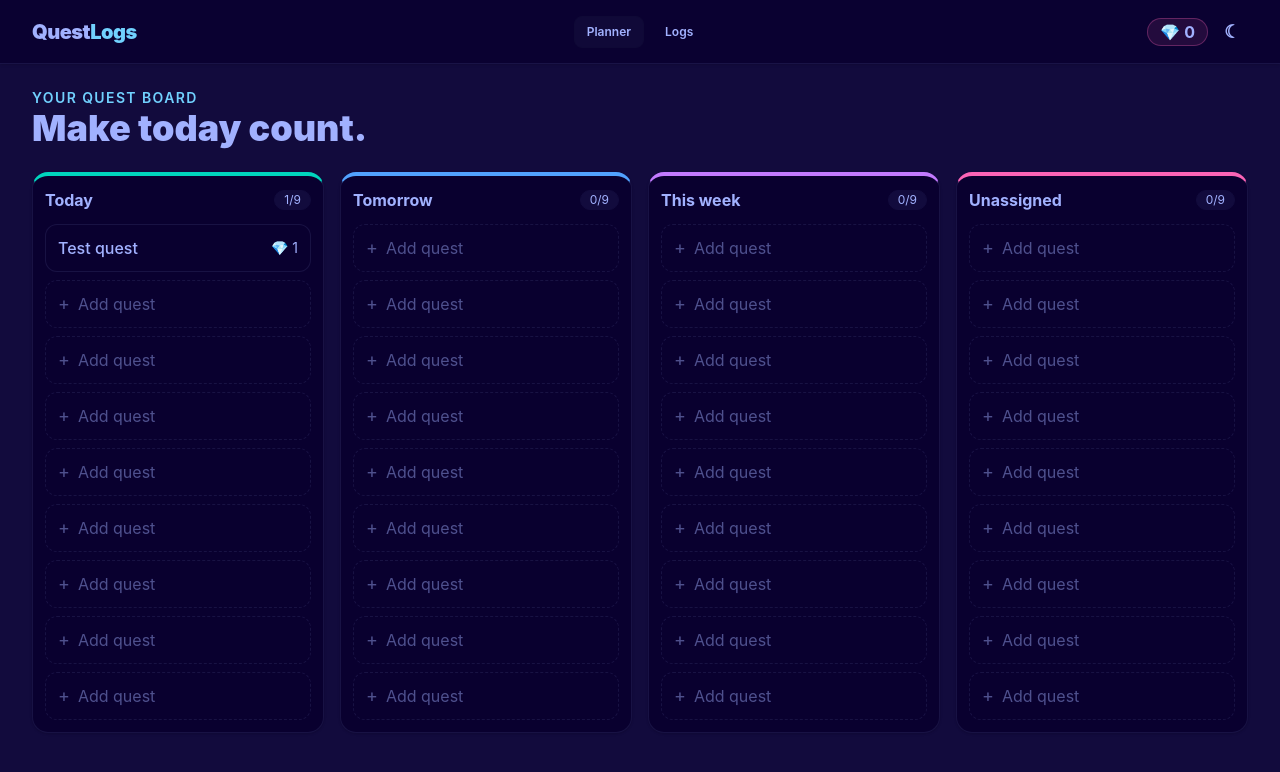
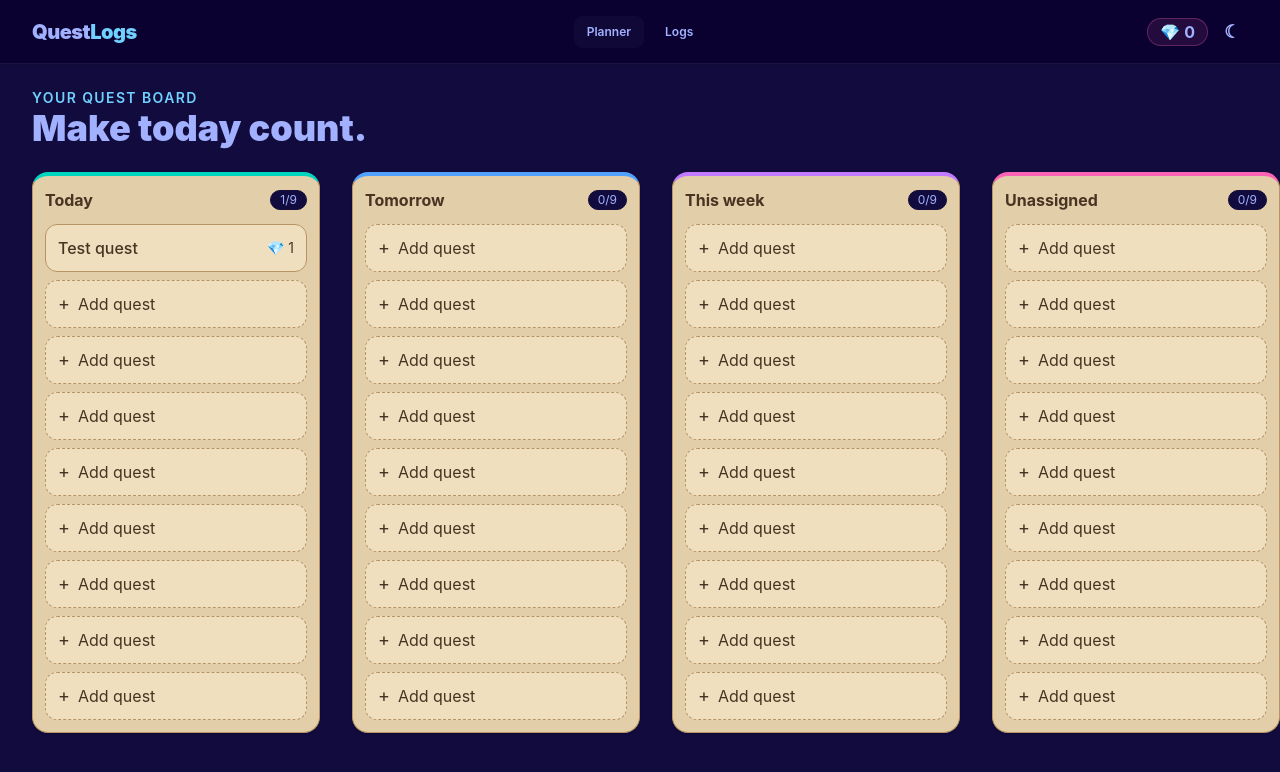
Before and after one commit to ShouryaP9/QuestLogs, a React (Vite) app: page /planner in a window 1280 px wide. Shown: the top 772 px of the page. Built offline with nearby package versions, Linux system fonts and the light colour scheme.

Commit message:
added quest actions and log, and revamped look

```diff
--- a/src/components/AppLayout.jsx
+++ b/src/components/AppLayout.jsx
@@ -2,39 +2,47 @@ import { useEffect, useState } from 'react'
 import { NavLink, Outlet } from 'react-router-dom'
 
 const navClass = ({ isActive }) => `btn btn-ghost btn-sm ${isActive ? 'btn-active theme-accent' : ''}`
+const starterTasks = { today: [{ id: 'test-quest', name: 'Test quest', gems: 1 }], tomorrow: [], week: [], unassigned: [] }
+
+function readSaved(key, fallback) {
+  try { return JSON.parse(localStorage.getItem(key)) ?? fallback } catch { return fallback }
+}
+
+function localDateKey(date = new Date()) {
+  const offset = date.getTimezoneOffset() * 60_000
+  return new Date(date.getTime() - offset).toISOString().slice(0, 10)
+}
 
 export function AppLayout() {
   const [theme, setTheme] = useState(() => localStorage.getItem('questlogs-theme') || 'synthwave')
   const [gems, setGems] = useState(() => Number(localStorage.getItem('questlogs-gems') || 0))
+  const [tasks, setTasks] = useState(() => readSaved('questlogs-tasks', starterTasks))
+  const [logs, setLogs] = useState(() => readSaved('questlogs-logs', {}))
 
-  useEffect(() => {
-    document.documentElement.dataset.theme = theme
-    localStorage.setItem('questlogs-theme', theme)
-  }, [theme])
+  useEffect(() => { document.documentElement.dataset.theme = theme; localStorage.setItem('questlogs-theme', theme) }, [theme])
+  useEffect(() => localStorage.setItem('questlogs-gems', String(gems)), [gems])
+  useEffect(() => localStorage.setItem('questlogs-tasks', JSON.stringify(tasks)), [tasks])
+  useEffect(() => localStorage.setItem('questlogs-logs', JSON.stringify(logs)), [logs])
 
-  useEffect(() => localStorage.setItem('questlogs-gems', String(gems)), [gems])
+  const addTask = (column, task) => setTasks((current) => ({ ...current, [column]: [...current[column], task] }))
+  const updateTask = (column, updatedTask) => setTasks((current) => ({ ...current, [column]: current[column].map((task) => task.id === updatedTask.id ? updatedTask : task) }))
+  const removeTask = (column, id) => setTasks((current) => ({ ...current, [column]: current[column].filter((task) => task.id !== id) }))
+  const finishTask = (column, task) => {
+    removeTask(column, task.id)
+    setGems((current) => current + task.gems)
+    const date = localDateKey()
+    setLogs((current) => ({ ...current, [date]: [{ ...task, completedAt: new Date().toISOString() }, ...(current[date] || [])] }))
+  }
 
   return (
-    <div className="min-h-screen bg-base-200 text-base-content">
-      <header className="navbar sticky top-0 z-20 border-b border-base-content/10 bg-base-100/85 px-4 shadow-sm backdrop-blur md:px-8">
+    <div className="app-shell min-h-screen bg-base-200 text-base-content">
+      <header className="app-header navbar sticky top-0 z-20 border-b border-base-content/10 bg-base-100/85 px-4 shadow-sm backdrop-blur md:px-8">
         <div className="navbar-start"><NavLink to="/planner" className="text-xl font-black tracking-tight">Quest<span className="theme-accent">Logs</span></NavLink></div>
-        <nav className="navbar-center hidden gap-2 md:flex" aria-label="Main navigation">
-          <NavLink to="/planner" className={navClass}>Planner</NavLink>
-          <NavLink to="/logs" className={navClass}>Logs</NavLink>
-        </nav>
-        <div className="navbar-end gap-2">
-          <span className="badge badge-lg gap-1 border-primary/30 bg-primary/10 px-3 font-bold" title="Gems earned">💎 {gems}</span>
-          <label className="swap swap-rotate btn btn-ghost btn-circle btn-sm" title="Toggle theme">
-            <input type="checkbox" checked={theme === 'aqua'} onChange={() => setTheme(theme === 'aqua' ? 'synthwave' : 'aqua')} />
-            <span className="swap-off text-lg">☾</span><span className="swap-on text-lg">✦</span>
-          </label>
-        </div>
+        <nav className="navbar-center hidden gap-2 md:flex" aria-label="Main navigation"><NavLink to="/planner" className={navClass}>Planner</NavLink><NavLink to="/logs" className={navClass}>Logs</NavLink></nav>
+        <div className="navbar-end gap-2"><span className="badge badge-lg gap-1 border-primary/30 bg-primary/10 px-3 font-bold" title="Gems earned">💎 {gems}</span><label className="swap swap-rotate btn btn-ghost btn-circle btn-sm" title="Toggle theme"><input type="checkbox" checked={theme === 'aqua'} onChange={() => setTheme(theme === 'aqua' ? 'synthwave' : 'aqua')} /><span className="swap-off text-lg">☾</span><span className="swap-on text-lg">✦</span></label></div>
       </header>
-      <main className="app-page mx-auto w-full max-w-7xl px-4 pt-6 md:px-8"><Outlet context={{ gems, setGems }} /></main>
-      <nav className="btm-nav fixed z-30 border-t border-base-content/10 bg-base-100 md:hidden" aria-label="Main navigation">
-        <NavLink to="/planner" className={({ isActive }) => isActive ? 'active theme-accent' : ''}><span className="text-lg">☷</span><span className="btm-nav-label">Planner</span></NavLink>
-        <NavLink to="/logs" className={({ isActive }) => isActive ? 'active theme-accent' : ''}><span className="text-lg">◷</span><span className="btm-nav-label">Logs</span></NavLink>
-      </nav>
+      <main className="app-page mx-auto w-full max-w-7xl px-4 pt-6 md:px-8"><Outlet context={{ tasks, logs, addTask, updateTask, removeTask, finishTask }} /></main>
+      <nav className="app-nav btm-nav fixed z-30 border-t border-base-content/10 bg-base-100 md:hidden" aria-label="Main navigation"><NavLink to="/planner" className={({ isActive }) => isActive ? 'active theme-accent' : ''}><span className="text-lg">☷</span><span className="btm-nav-label">Planner</span></NavLink><NavLink to="/logs" className={({ isActive }) => isActive ? 'active theme-accent' : ''}><span className="text-lg">◷</span><span className="btm-nav-label">Logs</span></NavLink></nav>
     </div>
   )
 }
--- a/src/index.css
+++ b/src/index.css
@@ -15,6 +15,22 @@
   [data-theme="synthwave"] .theme-accent { @apply text-secondary; }
   .theme-button { @apply btn-primary; }
   [data-theme="synthwave"] .theme-button { @apply btn-secondary; }
+  [data-theme="aqua"] .app-shell { background-color: #0077b8 !important; }
+  [data-theme="aqua"] .app-header, [data-theme="aqua"] .app-nav { background-color: #00679f !important; }
+  .parchment-surface, .modal-box.parchment-surface { background-color: #efdfbf !important; border-color: #cba97a; color: #4b3425; }
+  [data-theme="synthwave"] .parchment-surface, [data-theme="synthwave"] .modal-box.parchment-surface { background-color: #e2cea9 !important; border-color: #b79464; color: #493322; }
+  .parchment-surface .label-text { color: #4b3425; }
+  .parchment-surface .parchment-close { color: #4b3425 !important; }
+  .parchment-surface .badge { border-color: #cba97a; color: #6c4a32; }
+  .parchment-field { background-color: #f8edda !important; border-color: #cba97a; color: #4b3425; }
+  [data-theme="synthwave"] .parchment-field { background-color: #e6d1ad !important; border-color: #b79464; color: #493322; }
+  .parchment-muted { color: #76533a; }
+  .btn.parchment-button { background-color: #b78355 !important; border-color: #9c6c42 !important; color: #fff9ef !important; }
+  .btn.parchment-button:hover { background-color: #9c6c42 !important; border-color: #835532 !important; }
+  .task-row.parchment-task { background-color: #f8edda; border-color: #cfb284; color: #4b3425; }
+  .task-row.parchment-task:hover { background-color: #f3e3c9; }
+  [data-theme="synthwave"] .task-row.parchment-task { background-color: #f0dfbf; border-color: #b79464; color: #493322; }
+  [data-theme="synthwave"] .task-row.parchment-task:hover { background-color: #e8d3ae; }
   .task-row { @apply flex min-h-12 w-full items-center gap-2 rounded-xl border border-base-content/10 bg-base-100/70 px-3 text-left transition hover:-translate-y-px hover:bg-base-100 focus:outline-2 focus:outline-offset-2 focus:outline-primary; }
 }
 
--- a/src/pages/LogsPage.jsx
+++ b/src/pages/LogsPage.jsx
@@ -1,3 +1,11 @@
+import { useOutletContext } from 'react-router-dom'
+
+function formatDate(date) {
+  return new Intl.DateTimeFormat(undefined, { weekday: 'long', month: 'long', day: 'numeric', year: 'numeric' }).format(new Date(`${date}T12:00:00`))
+}
+
 export function LogsPage() {
-  return <section className="mx-auto max-w-2xl py-8 text-center"><div className="rounded-3xl border border-dashed border-primary/40 bg-base-100 p-8 shadow-sm"><div className="text-5xl">📜</div><p className="theme-accent mt-5 text-sm font-semibold uppercase tracking-widest">Next quest update</p><h1 className="mt-2 text-3xl font-black">Your history is waiting.</h1><p className="mx-auto mt-3 max-w-md opacity-70">Completed quests will soon appear here by date and theme. For now, build momentum from your planner.</p></div></section>
+  const { logs } = useOutletContext()
+  const dates = Object.keys(logs).sort((a, b) => b.localeCompare(a))
+  return <section className="mx-auto max-w-3xl"><div className="mb-6"><p className="theme-accent text-sm font-semibold uppercase tracking-widest">Completed quests</p><h1 className="text-3xl font-black md:text-4xl">Your quest log.</h1></div>{dates.length === 0 ? <div className="rounded-3xl border border-dashed border-primary/40 bg-base-100 p-8 text-center shadow-sm"><div className="text-5xl">📜</div><h2 className="mt-4 text-xl font-bold">No completed quests yet.</h2><p className="mt-2 opacity-70">Finish a quest from the planner and it will appear here.</p></div> : <div className="space-y-3">{dates.map((date, index) => <details key={date} className="collapse collapse-arrow rounded-2xl border border-base-content/10 bg-base-100 shadow-sm" open={index === 0}><summary className="collapse-title flex items-center gap-3 font-bold"><span>{formatDate(date)}</span><span className="badge badge-ghost">{logs[date].length} {logs[date].length === 1 ? 'quest' : 'quests'}</span></summary><div className="collapse-content"><div className="divide-y divide-base-content/10">{logs[date].map((task) => <div key={`${task.id}-${task.completedAt}`} className="flex items-center justify-between gap-4 py-3"><span className="min-w-0 truncate font-medium">{task.name}</span><span className="whitespace-nowrap text-sm">{'💎'.repeat(task.gems) || '—'} <span className="opacity-60">{task.gems}</span></span></div>)}</div></div></details>)}</div>}</section>
 }
--- a/src/pages/PlannerPage.jsx
+++ b/src/pages/PlannerPage.jsx
@@ -1,4 +1,5 @@
 import { useState } from 'react'
+import { useOutletContext } from 'react-router-dom'
 
 const columns = [
   { id: 'today', title: 'Today', color: 'border-t-teal-400' },
@@ -6,34 +7,39 @@ const columns = [
   { id: 'week', title: 'This week', color: 'border-t-purple-400' },
   { id: 'unassigned', title: 'Unassigned', color: 'border-t-pink-400' },
 ]
-const initialTasks = { today: [{ id: 'test-quest', name: 'Test quest', gems: 1 }], tomorrow: [], week: [], unassigned: [] }
 
 export function PlannerPage() {
-  const [tasks, setTasks] = useState(initialTasks)
-  const [activeColumn, setActiveColumn] = useState(null)
+  const { tasks, addTask, updateTask, removeTask, finishTask } = useOutletContext()
+  const [editor, setEditor] = useState(null)
+  const [selected, setSelected] = useState(null)
   const [name, setName] = useState('')
   const [gemValue, setGemValue] = useState(1)
 
-  const openTaskDialog = (column) => { setActiveColumn(column); setName(''); setGemValue(1) }
-  const addTask = (event) => {
+  const openEditor = (column, task = null) => { setSelected(null); setEditor({ column, task }); setName(task?.name || ''); setGemValue(task?.gems ?? 1) }
+  const saveTask = (event) => {
     event.preventDefault()
     if (!name.trim()) return
-    setTasks((current) => ({ ...current, [activeColumn]: [...current[activeColumn], { id: crypto.randomUUID(), name: name.trim(), gems: Number(gemValue) }] }))
-    setActiveColumn(null)
+    const task = { id: editor.task?.id || crypto.randomUUID(), name: name.trim(), gems: Number(gemValue) }
+    if (editor.task) updateTask(editor.column, task); else addTask(editor.column, task)
+    setEditor(null)
   }
+  const closeActionMenu = () => setSelected(null)
+  const completeSelected = () => { finishTask(selected.column, selected.task); closeActionMenu() }
+  const deleteSelected = () => { removeTask(selected.column, selected.task.id); closeActionMenu() }
+
   return <>
-    <div className="mb-6 flex flex-wrap items-end justify-between gap-3">
-      <div><p className="theme-accent text-sm font-semibold uppercase tracking-widest">Your quest board</p><h1 className="text-3xl font-black md:text-4xl">Make today count.</h1></div>
-    </div>
-    <section className="grid gap-4 sm:grid-cols-2 xl:grid-cols-4">
-      {columns.map((column) => <article key={column.id} className={`rounded-2xl border border-base-content/10 border-t-4 ${column.color} bg-base-100 p-3 shadow-sm`}>
+    <div className="mb-6"><p className="theme-accent text-sm font-semibold uppercase tracking-widest">Your quest board</p><h1 className="text-3xl font-black md:text-4xl">Make today count.</h1></div>
+    <section className="grid gap-8 sm:grid-cols-2 xl:-mr-8 xl:grid-cols-4">
+      {columns.map((column) => <article key={column.id} className={`parchment-surface rounded-2xl border border-t-4 ${column.color} p-3 shadow-sm`}>
         <div className="mb-3 flex items-center justify-between"><h2 className="font-bold">{column.title}</h2><span className="badge badge-ghost badge-sm">{tasks[column.id].length}/9</span></div>
         <div className="space-y-2">
-          {tasks[column.id].map((task) => <div key={task.id} className="task-row"><span className="min-w-0 flex-1 truncate font-medium">{task.name}</span><span className="text-sm whitespace-nowrap">💎 {task.gems}</span></div>)}
-          {Array.from({ length: Math.max(1, 9 - tasks[column.id].length) }).map((_, index) => <button key={index} onClick={() => openTaskDialog(column.id)} className="task-row border-dashed text-base-content/45"><span className="text-lg">+</span> Add quest</button>)}
+          {tasks[column.id].map((task) => <button key={task.id} onClick={() => setSelected({ column: column.id, task })} className="parchment-task task-row"><span className="min-w-0 flex-1 truncate font-medium">{task.name}</span><span className="text-sm whitespace-nowrap">💎 {task.gems}</span></button>)}
+          {Array.from({ length: Math.max(0, 9 - tasks[column.id].length) }).map((_, index) => <button key={index} onClick={() => openEditor(column.id)} className="parchment-muted parchment-task task-row border-dashed"><span className="text-lg">+</span> Add quest</button>)}
         </div>
       </article>)}
     </section>
-    <dialog className={`modal ${activeColumn ? 'modal-open' : ''}`}><form method="dialog" onSubmit={addTask} className="modal-box"><button onClick={() => setActiveColumn(null)} type="button" className="btn btn-sm btn-circle btn-ghost absolute right-3 top-3">✕</button><h3 className="text-xl font-bold">Add a quest</h3><p className="mt-1 text-sm opacity-70">Start small. Every finish is progress.</p><label className="form-control mt-5"><span className="label-text mb-2 font-semibold">Quest name</span><input autoFocus value={name} onChange={(event) => setName(event.target.value)} className="input input-bordered w-full" placeholder="e.g. Review science notes" maxLength="120" /></label><label className="form-control mt-4"><span className="label-text mb-2 font-semibold">Gem count</span><select value={gemValue} onChange={(event) => setGemValue(event.target.value)} className="select select-bordered w-full">{[0, 1, 2, 3].map((value) => <option key={value} value={value}>{'💎 '.repeat(value) || 'No gems'} ({value})</option>)}</select></label><div className="modal-action"><button type="button" className="btn btn-ghost" onClick={() => setActiveColumn(null)}>Cancel</button><button className="btn theme-button" type="submit">Add quest</button></div></form></dialog>
+
+    <dialog className={`modal ${selected ? 'modal-open' : ''}`}><div className="parchment-surface modal-box"><button onClick={closeActionMenu} className="parchment-close btn btn-sm btn-circle btn-ghost absolute right-3 top-3">✕</button><h2 className="text-xl font-bold">{selected?.task.name}</h2><p className="mt-1 text-sm opacity-70">Choose what happens to this quest.</p><div className="mt-6 grid gap-3"><button onClick={completeSelected} className="btn parchment-button">Finish · earn {selected?.task.gems} 💎</button><button onClick={() => openEditor(selected.column, selected.task)} className="btn parchment-button">Edit</button><button onClick={deleteSelected} className="btn parchment-button">Delete</button></div></div></dialog>
+    <dialog className={`modal ${editor ? 'modal-open' : ''}`}><form method="dialog" onSubmit={saveTask} className="parchment-surface modal-box"><button onClick={() => setEditor(null)} type="button" className="parchment-close btn btn-sm btn-circle btn-ghost absolute right-3 top-3">✕</button><h2 className="text-xl font-bold">{editor?.task ? 'Edit quest' : 'Add a quest'}</h2><label className="form-control mt-5"><span className="label-text mb-2 font-semibold">Quest name</span><textarea autoFocus value={name} onChange={(event) => setName(event.target.value)} className="parchment-field textarea textarea-bordered min-h-24 w-full" placeholder="e.g. Review science notes" maxLength="500" /></label><label className="form-control mt-4"><span className="label-text mb-2 font-semibold">Gem count</span><select value={gemValue} onChange={(event) => setGemValue(event.target.value)} className="parchment-field select select-bordered w-full">{[0, 1, 2, 3].map((value) => <option key={value} value={value}>({value}) {value ? '💎 '.repeat(value) : 'No gems'}</option>)}</select></label><div className="modal-action"><button type="button" className="btn parchment-button" onClick={() => setEditor(null)}>Cancel</button><button className="btn parchment-button" type="submit">{editor?.task ? 'Save changes' : 'Add quest'}</button></div></form></dialog>
   </>
 }
```
